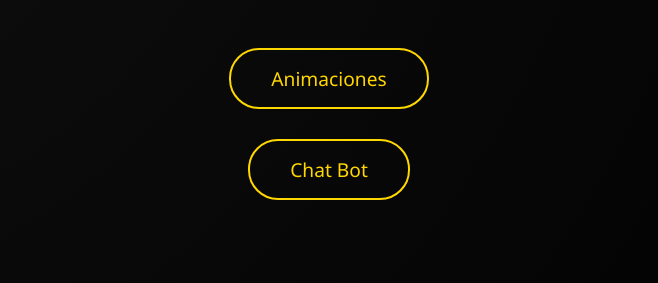
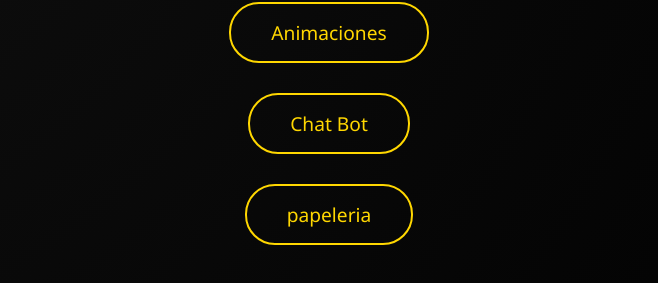
Before and after one commit to celestepremium/repositorio1, a plain HTML site: page git.html in a window 1280 px wide. Shown: the part 345-628 px from the top of the page, without its empty margins (311-969 px from the left). Drawn offline with Linux system fonts and the light colour scheme.

Commit message:
Update git.html

```diff
--- a/git.html
+++ b/git.html
@@ -97,11 +97,9 @@
   </style>
 </head>
 <body>
-
   <h1>Bienvenido a esta pagina</h1>
-
   <a class="boton" href="https://celestepremium.github.io/trilogia_tomb_raider/" target="_blank"><span>Animaciones</span></a>
   <a class="boton" href="https://celestepremium.github.io/chat_bot/" target="_blank"><span>Chat Bot</span></a>
-
+<a class="boton" href=https://papeleriadany.free.nf target="_blank"><span>papeleria</span></a>
 </body>
 </html>
```
